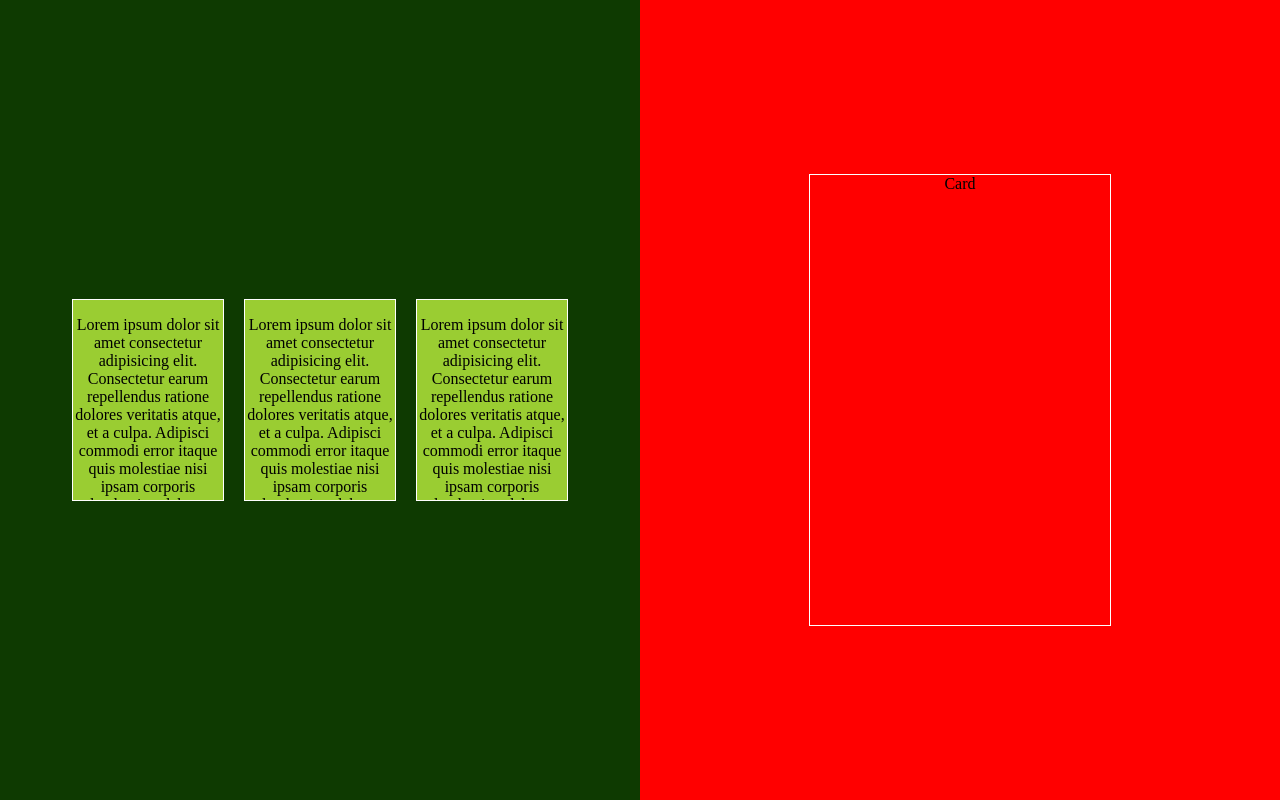
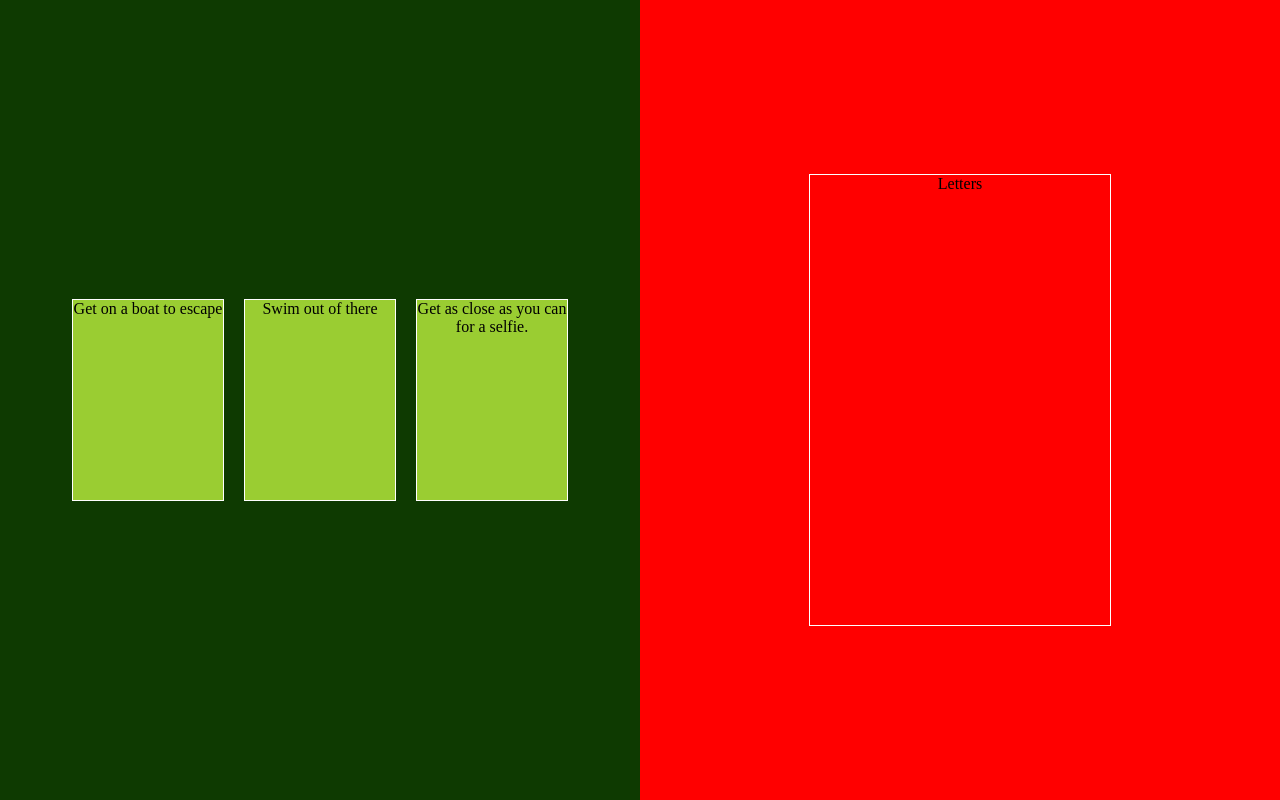
Before and after one commit to aahmed019/Disaster, a website built with webpack: page index.html in a window 1280 px wide. Built offline with nearby package versions, Linux system fonts and the light colour scheme.

Commit message:
added some generic responses to correct or incorrect responses

```diff
--- a/index.html
+++ b/index.html
@@ -16,19 +16,24 @@
 
             <div class="centered">
                 <div class="card">
-                    <p>Lorem ipsum dolor sit amet consectetur adipisicing elit. Consectetur earum repellendus ratione dolores veritatis atque, et a culpa. Adipisci commodi error itaque quis molestiae nisi ipsam corporis laudantium labore nesciunt.</p>
+                    <div class="card-text"></div>
+                    <div class="card-answer" style="display:none"></div>
                 </div>
                 <div class="card">
-                    <p>Lorem ipsum dolor sit amet consectetur adipisicing elit. Consectetur earum repellendus ratione dolores veritatis atque, et a culpa. Adipisci commodi error itaque quis molestiae nisi ipsam corporis laudantium labore nesciunt.</p>
+                    <div class="card-text"></div>
+                    <div class="card-answer" style="display:none"></div>
                 </div>
                 <div class="card">
-                    <p>Lorem ipsum dolor sit amet consectetur adipisicing elit. Consectetur earum repellendus ratione dolores veritatis atque, et a culpa. Adipisci commodi error itaque quis molestiae nisi ipsam corporis laudantium labore nesciunt.</p>
+                    <div class="card-text"></div>
+                    <div class="card-answer" style="display:none"></div>
                 </div>
             </div>
         </div>
         <div class="split right">
             <div class="centered">
-                <div class="disaster-card">Card</div>
+                <div class="disaster-card">
+
+                </div>
             </div>
         </div>
 
--- a/package.json
+++ b/package.json
@@ -25,6 +25,7 @@
     "@babel/core": "^7.14.8",
     "@babel/preset-env": "^7.14.8",
     "babel-loader": "^8.2.2",
+    "core-js": "^3.15.2",
     "css-loader": "^6.2.0",
     "mini-css-extract-plugin": "^2.1.0",
     "node-sass": "^6.0.1",
--- a/src/index.js
+++ b/src/index.js
@@ -1,3 +1,41 @@
+import disasters from "./scripts/disasters"
+
 document.addEventListener("DOMContentLoaded", () => {
+    const disaster = shuffle(disasters)[0]
+    let solutionCards = document.querySelectorAll('.card')
+    let disasterCard = document.querySelector('.disaster-card')
+    disasterCard.innerHTML= disaster.disaster.description
+    let j = 0
+    let cardIndexes= shuffle([0, 1, 2]);
+    for(var i = 0; i < solutionCards.length; i++) {
+        var card = solutionCards[i];
+        card.querySelector('.card-text').innerHTML = disaster.solutions[cardIndexes[j]].description
+        card.querySelector('.card-answer').innerHTML = disaster.solutions[cardIndexes[j]].answer
+        j++
+        card.addEventListener("click", function(e){
+            answer(this)
+        });
+    }
+
+    function answer(card){
+        // card.classList.add("answer-card")
+        // console.log(card.querySelector('.card-answer').innerHTML === 'true')
+        if(card.querySelector('.card-answer').innerHTML === 'true') alert("Correct")
+        else alert("Incorrect")
+    }
+
+    function shuffle(array) {
+        var currentIndex = array.length,  randomIndex;
+
+        while (0 !== currentIndex) {
+            randomIndex = Math.floor(Math.random() * currentIndex);
+            currentIndex--;
+
+            [array[currentIndex], array[randomIndex]] = [
+                array[randomIndex], array[currentIndex]];
+        }
+
+        return array;
+    }
 
 })
--- /dev/null
+++ b/src/scripts/disasters.js
@@ -0,0 +1,62 @@
+let disasters = [
+    {
+        disaster: {
+            description : "A Violent Volcano Erupts on your island",
+        },
+        solutions: [
+            {
+                description : "Get as close as you can for a selfie.",
+                answer : false,
+            },
+            {
+                description : "Get on a boat to escape",
+                answer : true,
+            },
+            {
+                description : "Swim out of there",
+                answer : false,
+            }
+        ]
+    },
+    {
+        disaster: {
+            description : "Letters",
+        },
+        solutions: [
+            {
+                description : "Get as close as you can for a selfie.",
+                answer : false,
+            },
+            {
+                description : "Get on a boat to escape",
+                answer : true,
+            },
+            {
+                description : "Swim out of there",
+                answer : false,
+            }
+        ]
+    },
+
+    {
+        disaster: {
+            description : "An Ocean Crashes into the mall",
+        },
+        solutions: [
+            {
+                description : "A.",
+                answer : false,
+            },
+            {
+                description : "B",
+                answer : true,
+            },
+            {
+                description : "C",
+                answer : false,
+            }
+        ]
+    }
+];
+
+export default disasters
```
Also changed, not shown: dist/main.js, 1 other file.
